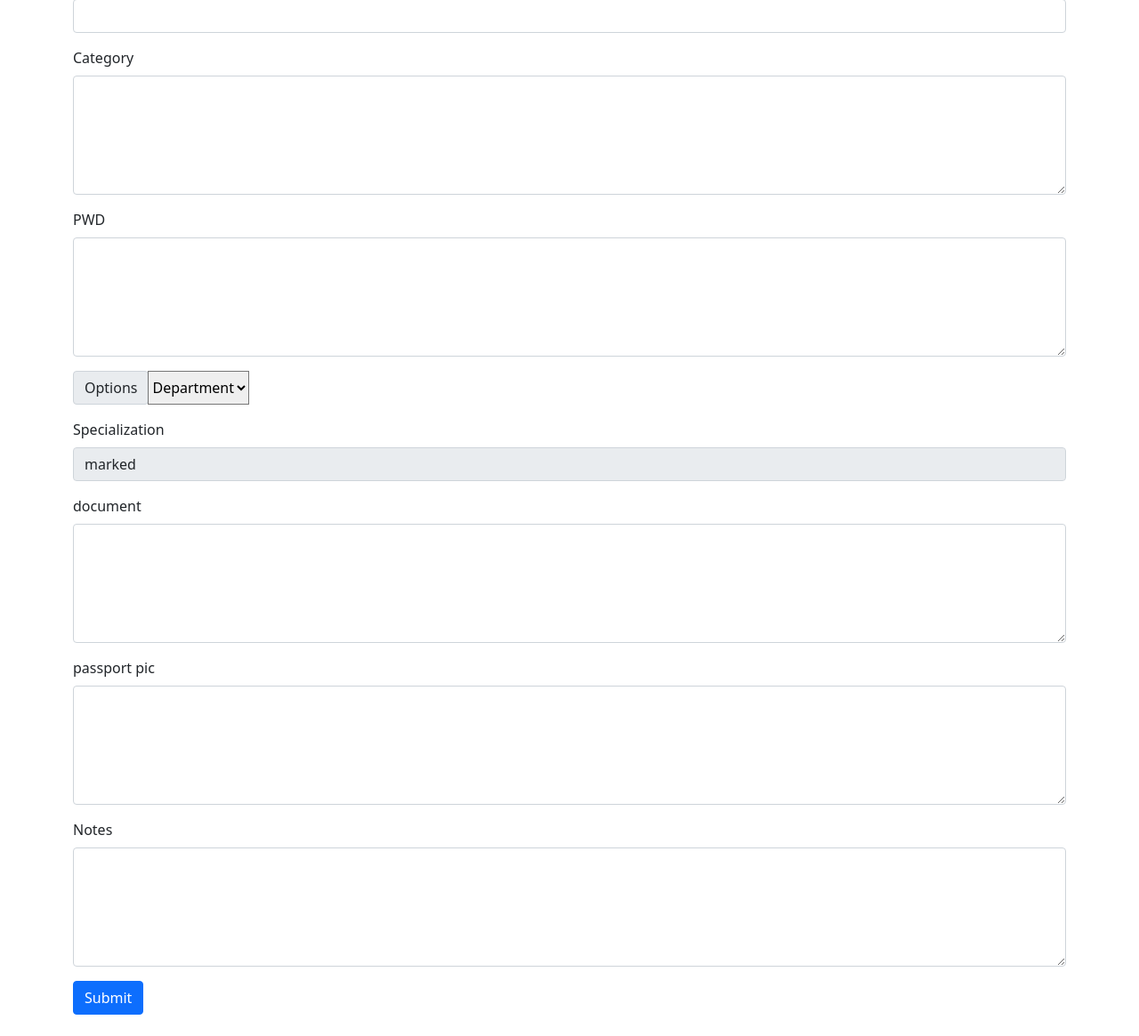
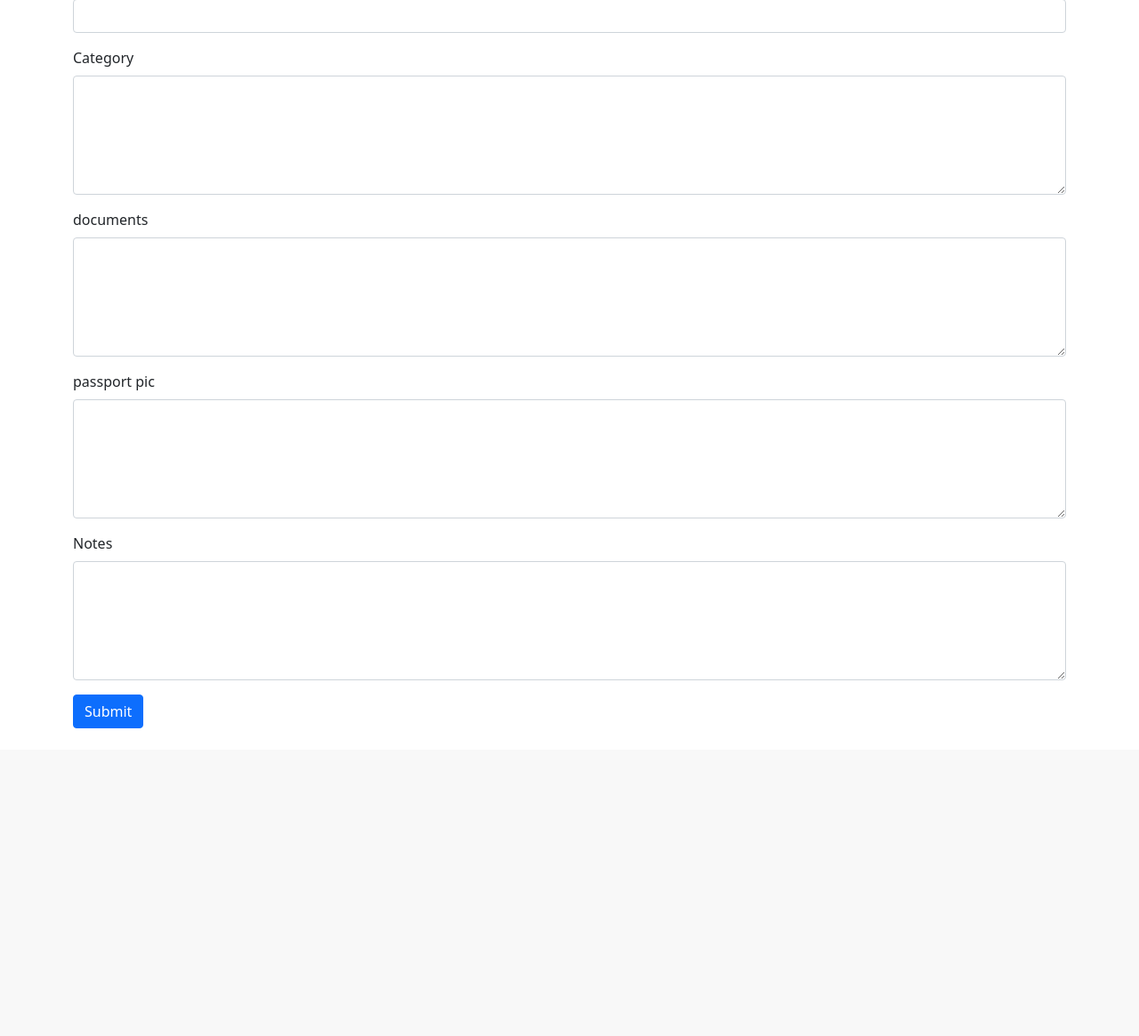
Before and after one commit to bathlarachit/devathon_2021, a Django app: page /contact in a window 1280 px wide. Shown: the part 829-1994 px from the top of the page at 89% size. After the commit the page ends 1648 px from the top, so only its background shows below. Run offline with Django 3.2, Linux system fonts and the light colour scheme.

Commit message:
Modified views in student

```diff
--- a/student/models.py
+++ b/student/models.py
@@ -11,8 +11,8 @@ class Contact(models.Model):
     department=models.CharField(max_length=20)
     specialization=models.CharField(max_length=20)
     category=models.CharField(max_length=20)
-    documents=models.FileField()
-    passport=models.FileField()
+    documents=models.CharField(max_length=20)
+    passport=models.CharField(max_length=20)
     notes=models.CharField(max_length=255)
 
     def __str__(self):
--- a/student/views.py
+++ b/student/views.py
@@ -13,16 +13,28 @@ def home(request):
 def contact(request):
     if request.method=='POST':
         name=request.POST['name']
-        email=request.POST['email']
-        phone=request.POST['phone']
-        content=request.POST['content']
-        print(name,email,phone,content)
+        birthdate=request.POST['birthdate']
+        aadhar=request.POST['aadhar']
+        address=request.POST['address']
+        gender=request.POST['gender']
+        department=request.POST['department']
+        specialization=request.POST['specialization']
+        category=request.POST['category']
+        documents=request.POST['documents']
+        passport=request.POST['passport']
+        notes=request.POST['notes']
+        #email=request.POST['email']
+        #phone=request.POST['phone']
+        #content=request.POST['content']
+        #print(name,birthdate,aadhar)
 
-        if len(name)<2 or len(email)<3 or len(phone)<10 or len(content)<4:
-            messages.error(request,"please fill the form correctly")
-        else:
-            messages.success(request, "Form submitted successfully")
-        contact=Contact(name=name,email=email,phone=phone,content=content)
+        #if len(name)<2 or len(email)<3 or len(phone)<10 or len(content)<4:
+        #    messages.error(request,"please fill the form correctly")
+        #else:
+        #    messages.success(request, "Form submitted successfully")
+        print(name,aadhar,notes)
+        contact=Contact(name=name,birthdate=birthdate,aadhar=aadhar,address=address,gender=gender,
+        department=department,specialization=specialization,category=category,documents=documents,passport=passport)
         contact.save()
     return render(request, 'home/contact.html')
 
--- a/templates/home/contact.html
+++ b/templates/home/contact.html
@@ -27,8 +27,8 @@
     <textarea class="form-control" name="address" id="address" name="address" cols="30" rows="3"></textarea>
   </div>
     <div class="mb-3">
-    <label for="content" class="form-label">Gender</label>
-    <textarea class="form-control" name="content" id="content" name="content" cols="30" rows="5"></textarea>
+    <label for="gender" class="form-label">Gender</label>
+    <textarea class="form-control" name="gender" id="gender" name="gender" cols="30" rows="5"></textarea>
   </div>
     <div class="mb-3">
     <label for="department" class="form-label">Department</label>
@@ -40,40 +40,28 @@
   </div>
       <div class="mb-3">
     <label for="category" class="form-label">Category</label>
-    <textarea class="form-control" name="category" id="category" name="content" cols="30" rows="5"></textarea>
+    <textarea class="form-control" name="category" id="category" name="pwd" cols="30" rows="5"></textarea>
   </div>
-        <div class="mb-3">
-    <label for="content" class="form-label">PWD</label>
-    <textarea class="form-control" name="content" id="content" name="content" cols="30" rows="5"></textarea>
-  </div>
+   <!--  <div class="mb-3">
+    <label for="pwd" class="form-label">PWD</label>
+    <textarea class="form-control" name="pwd" id="pwd" name="pwd" cols="30" rows="5"></textarea>
+  </div> -->
 
-<div class="input-group mb-3">
-  <div class="input-group-prepend">
-    <label class="input-group-text" for="inputGroupSelect01">Options</label>
-  </div>
-  <select class="custom-select" id="inputGroupSelect01">
-    <option selected>Department</option>
-    <option value="1">CSE</option>
-    <option value="2">ECE</option>
-    <option value="3">EEE</option>
-    <option value="4">MECH</option>
-    <option value="3">CIVIL</option>
-    <option value="3">CHEM</option>
-    <option value="3">BIOTECH</option>
-  </select>
-</div>
+<!--
 <div class="mb-3">
 <label for="category" class="form-label">Specialization</label>
  <input type="text" class="form-control" id="specialization" name="specialization" aria-describedby="specialization"
  value="marked" disabled="disabled">
   </div>
+  -->
+
       <div class="mb-3">
-    <label for="content" class="form-label">document</label>
-    <textarea class="form-control" name="content" id="content" name="content" cols="30" rows="5"></textarea>
+    <label for="documents" class="form-label">documents</label>
+    <textarea class="form-control" name="documents" id="documents" name="documents" cols="30" rows="5"></textarea>
   </div>
       <div class="mb-3">
-    <label for="content" class="form-label">passport pic</label>
-    <textarea class="form-control" name="content" id="content" name="content" cols="30" rows="5"></textarea>
+    <label for="passport" class="form-label">passport pic</label>
+    <textarea class="form-control" name="passport" id="passport" name="passport" cols="30" rows="5"></textarea>
   </div>
       <div class="mb-3">
     <label for="notes" class="form-label">Notes</label>
```
Also changed, not shown: db.sqlite3, student/migrations/0003_auto_20210918_0936.py (added), 4 other files.
